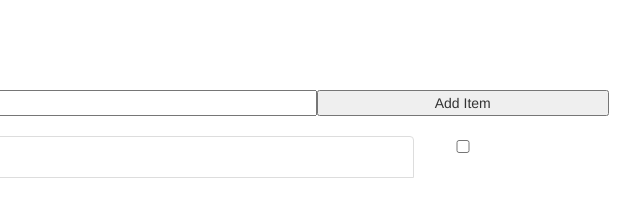
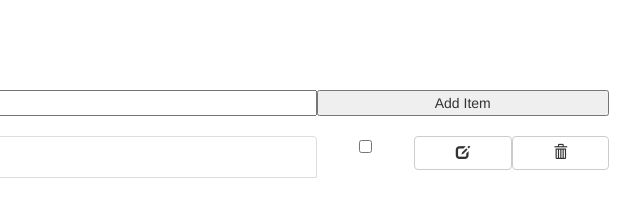
Before and after one commit to supaheckafresh/todo-list-js1, a website: page index.html in a window 1280 px wide. Both pictures are taken after typing "Sample" into the empty fields and a click on the input "Add Item". Shown: the full height of the page, 421-1061 px from the left. Drawn offline with Linux system fonts and the light colour scheme.

Commit message:
Add edit and delete buttons to items

```diff
--- a/css/style.css
+++ b/css/style.css
@@ -1,3 +1,7 @@
+.container{
+    min-width: 300px;
+}
+
 li{
     overflow: hidden;
     text-overflow: ellipsis;
--- a/js/scripts.js
+++ b/js/scripts.js
@@ -38,17 +38,36 @@ function displayToDoItems() {
 }
 
 function displayItem(item) {
+    var div = document.createElement('div');
+
     var li = document.createElement('li');
     li.innerText = item;
-    li.setAttribute('class', 'list-group-item col-xs-8');
+    li.setAttribute('class', 'list-group-item col-xs-7');
 
-    toDoList_ul.appendChild(li);
-    toDoList_ul.appendChild(displayItem.itemCheckbox());
+    div.appendChild(li);
+    div.appendChild(displayItem.checkbox());
+    div.appendChild(displayItem.button('glyphicon glyphicon-edit'));
+    div.appendChild(displayItem.button('glyphicon glyphicon-trash'));
+
+    toDoList_ul.appendChild(div);
 }
 
-displayItem.itemCheckbox = function() {
+displayItem.checkbox = function() {
     var checkBox = document.createElement('input');
     checkBox.setAttribute('type', 'checkbox');
     checkBox.setAttribute('class', 'col-xs-1');
     return checkBox;
 };
+
+displayItem.button = function(buttonType) {
+    var btn = document.createElement('button');
+
+    var span = document.createElement('span');
+    span.setAttribute('class', buttonType);
+    span.setAttribute('aria-hidden', 'true');
+    btn.appendChild(span);
+
+    btn.setAttribute('type', 'button');
+    btn.setAttribute('class', 'btn btn-default btn-md col-xs-1');
+    return btn;
+};
```
